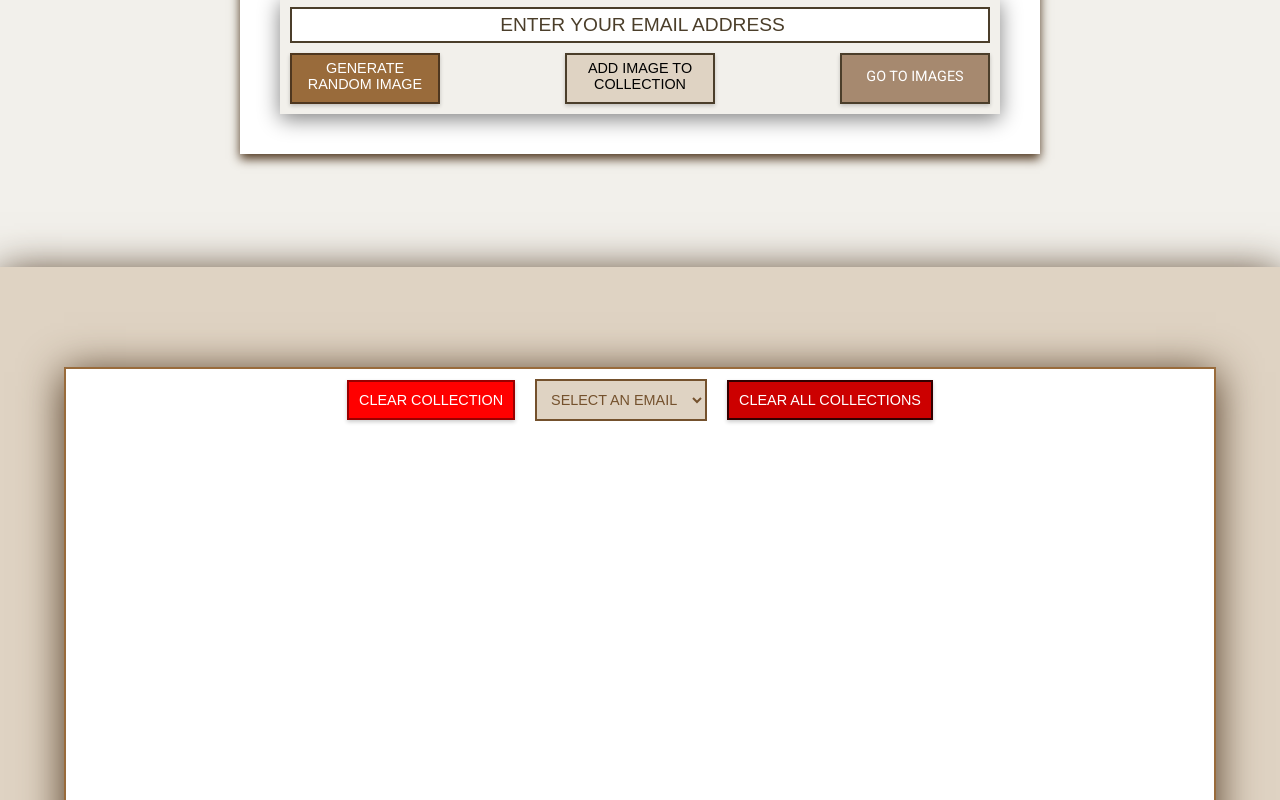
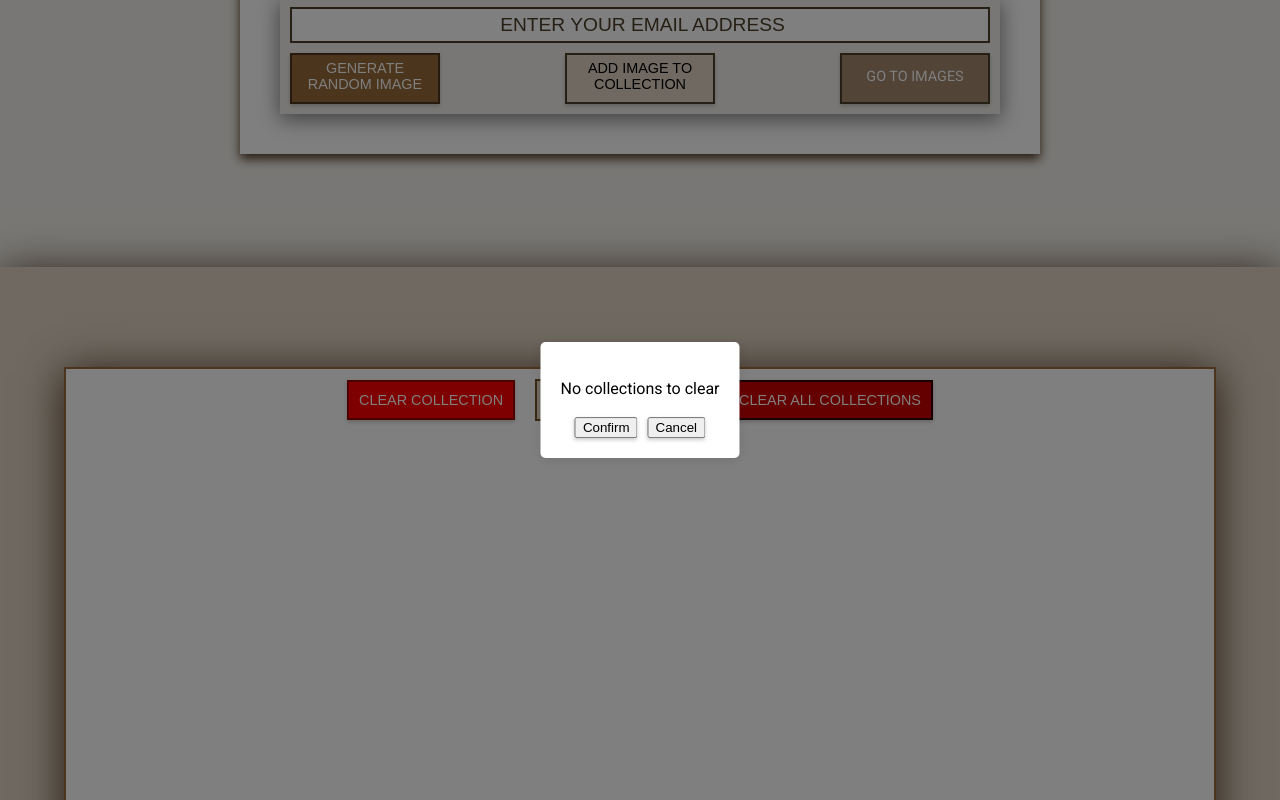
Before and after one commit to JoshR95/js-array, a plain HTML site: page index.html in a window 1280 px wide. Both pictures are taken after a click on the button "CLEAR ALL COLLECTIONS". Shown: the part 581-1381 px from the top of the page. Drawn offline with Linux system fonts and the light colour scheme.

Commit message:
i have added a pop up for clearing singular and all collections
clear buttons now work and are styled, havent styled the confirm pop up yet

```diff
--- a/index.html
+++ b/index.html
@@ -42,6 +42,15 @@
         </div>
     </div>
     <div id="collections-wrapper">
+        <div id="popup-overlay" class="popup-overlay">
+            <div class="popup-content">
+                <p id="popup-message"></p>
+                <div class="popup-buttons">
+                    <button id="popup-confirm">Confirm</button>
+                    <button id="popup-cancel">Cancel</button>
+                </div>
+            </div>
+        </div>
         <div id="collections">
             <div id="collections-selector">
                 <button id="clear-collection-button">CLEAR COLLECTION</button>
--- a/js/main.js
+++ b/js/main.js
@@ -224,6 +224,89 @@ function displayImagesForEmail(email) {
     });
 }
 
+// CLEARING COLLECTION POP UP
+///////////////////////////////////////////////////////
+
+function showPopup(message){
+    // here we set the promise to await a value to be assigned below to either true or false
+    return new Promise((resolve) => {
+        const popup = document.getElementById('popup-overlay');
+        const messageEl = document.getElementById('popup-message');
+        const confirmBtn = document.getElementById('popup-confirm');
+        const cancelBtn = document.getElementById('popup-cancel');
+
+        // here we display the popup
+        messageEl.textContent = message;
+        popup.style.display = 'block';
+
+        // these onClicks allow us to assign a true or false value which we can then use for confirms to clear collection
+        confirmBtn.onclick = () => {
+            popup.style.display = 'none';
+            resolve(true);
+        }
+
+        cancelBtn.onclick = () => {
+            popup.style.display = 'none';
+            resolve(false);
+        };
+    })
+}
+// the async allows us to wait inside the function
+clearCollectionButton.addEventListener('click', async () => {
+    const selectedEmail = collectionsDropdown.value;
+
+
+    if (!selectedEmail){
+        // the pop up makes the code wait for the popup to be closed, confrimed or cancelled
+        await showPopup('Please select a collection to clear');
+        // the return prevents the rest of the function from running
+        return;
+    }
+
+    // here we are storing the true of false we get from showPopup depending on which button is clicked
+    const confirmed = await showPopup(`Are you sure you want to clear the collection for ${selectedEmail}?`);
+    // this is saying if confrimed equals true (confirm was clicked) clear the collection of images
+    if (confirmed) {
+        clearCollection(selectedEmail);
+    }
+})
+
+///  CLEAR ALL COLLECTIONS
+///////////////////////////////////////////
+
+function clearAllCollections() {
+    // this is asigned in the clearCollection function, i added it here so i remebered what it does
+    // const collections = JSON.parse(localStorage.getItem('imageCollections')) || {};
+    // clear all collections from localStorage
+    localStorage.removeItem('imageCollections');
+    // update dropdown
+    updateCollectionsDropdown();
+    document.querySelector('.allocated-images').innerHTML = '';
+    collectionsDropdown.selectedIndex = 0;
+}
+
+// add event listener for the new clear all button
+document.getElementById('clear-all-collections-button').addEventListener('click', async () => {
+    const collections = JSON.parse(localStorage.getItem('imageCollections')) || {};
+
+    // if no collections exist, show message
+    // object.keys returns a list of all the keys inside collections
+    if (Object.keys(collections).length === 0) {
+        await showPopup('No collections to clear');
+        return;
+    }
+
+    // Confirm before clearing all
+    const confirmed = await showPopup('Are you sure you want to clear ALL collections?');
+    // if confirmed has the value true from the showPopup function it clears all collections
+    if (confirmed) {
+        clearAllCollections();
+    }
+});
+
+
+
+
 
 
 /////////////////////////////////////////////
--- a/scss/layout/_collections.scss
+++ b/scss/layout/_collections.scss
@@ -73,6 +73,38 @@
         background-color: red;
     }
 
+}
+
+/// COLLECTIONS POP UP
+/////////////////////////////////////////////
+
+.popup-overlay {
+    display: none;
+    position: fixed;
+    top: 0;
+    left: 0;
+    width: 100%;
+    height: 100%;
+    background-color: rgba(0, 0, 0, 0.5);
+    z-index: 1000;
+}
+
+.popup-content {
+    position: fixed;
+    top: 50%;
+    left: 50%;
+    transform: translate(-50%, -50%);
+    background-color: white;
+    padding: 20px;
+    border-radius: 5px;
+    box-shadow: 0 2px 10px rgba(0, 0, 0, 0.1);
+}
+
+.popup-buttons {
+    display: flex;
+    justify-content: center;
+    gap: 10px;
+    margin-top: 15px;
 }
 
 ///////////////////////////////////////////////////////////
```
Also changed, not shown: css/application.css, 1 other file.
